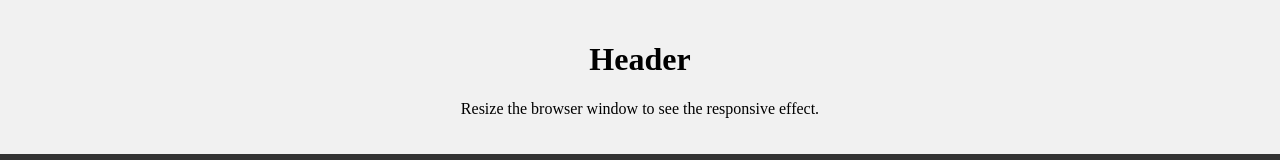
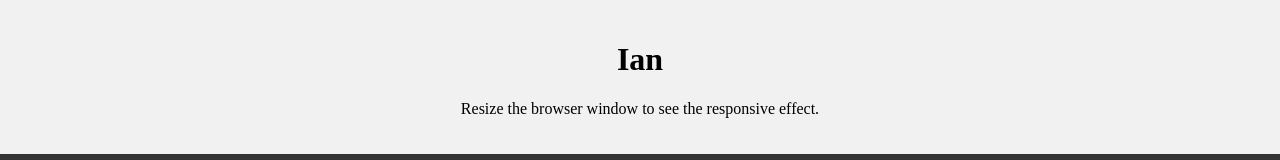
Before and after one commit to IanRomero99/piloto, a plain HTML site: page index.html in a window 1280 px wide. Shown: the top 160 px of the page. Drawn offline with Linux system fonts and the light colour scheme.

Commit message:
añadir nombre al html

```diff
--- a/index.html
+++ b/index.html
@@ -79,7 +79,7 @@
 <body>
 
     <div class="header">
-        <h1>Header</h1>
+        <h1>Ian</h1>
         <p>Resize the browser window to see the responsive effect.</p>
     </div>
 
```
